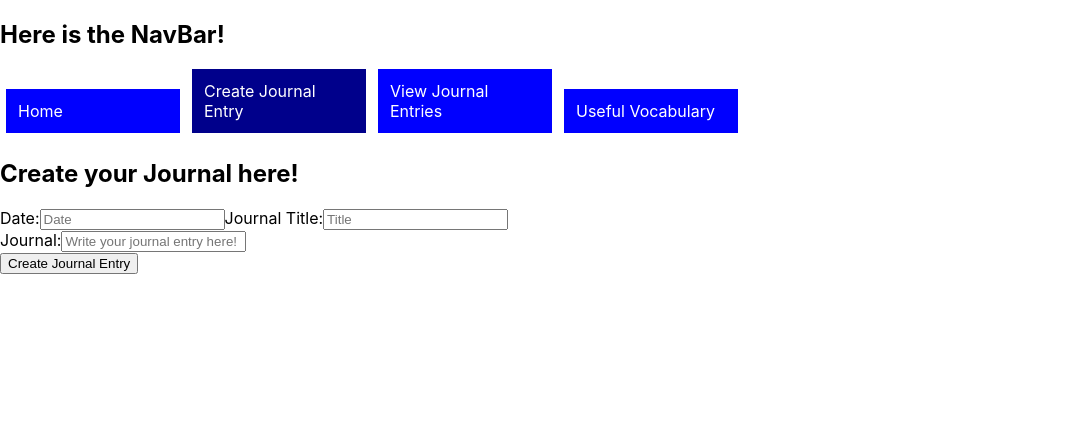
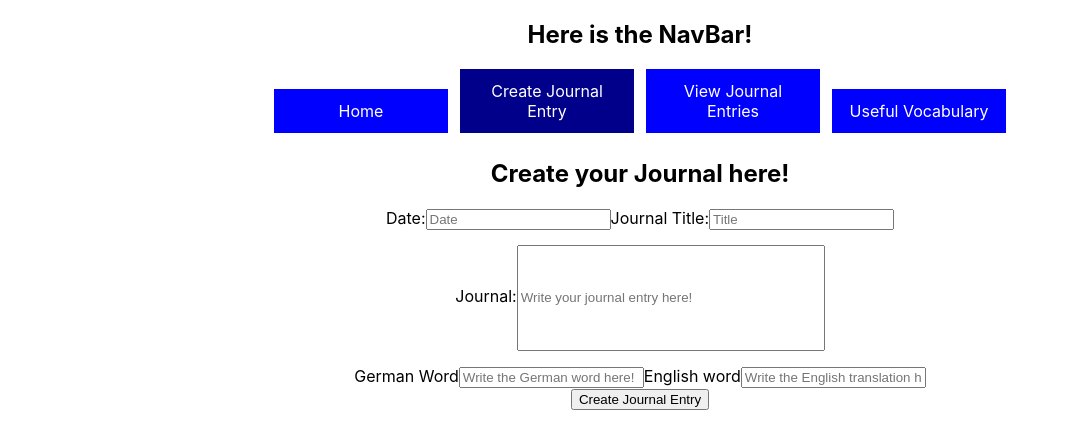
Before and after one commit to patrickyoung281/phase-2-project, a React (Create React App) app: page /createjournal in a window 1280 px wide. Shown: the top 448 px of the page, without its empty margins (0-1069 px from the left). Built offline with nearby package versions, Linux system fonts and the light colour scheme.

Commit message:
vocab working. CSS sheet imported.

```diff
--- a/db.json
+++ b/db.json
@@ -22,7 +22,7 @@
       "GermanWord": "",
       "EnglishWord": "",
       "Type": "",
-      "journalEntry": "pppppppp",
+      "journalEntry": "Hellooooooooooo",
       "date": "",
       "title": "",
       "id": 3
@@ -31,10 +31,37 @@
       "GermanWord": "",
       "EnglishWord": "",
       "Type": "",
-      "journalEntry": "Journal Practice",
+      "journalEntry": "MERRRRRRRRRRRR",
       "date": "",
       "title": "",
       "id": 4
+    },
+    {
+      "GermanWord": "",
+      "EnglishWord": "",
+      "Type": "",
+      "journalEntry": "Eggs",
+      "date": "",
+      "title": "",
+      "id": 5
+    },
+    {
+      "GermanWord": "",
+      "EnglishWord": "",
+      "Type": "",
+      "journalEntry": "HEllooooo",
+      "date": "",
+      "title": "",
+      "id": 6
+    },
+    {
+      "GermanWord": "",
+      "EnglishWord": "",
+      "Type": "",
+      "journalEntry": "MERRRRRRRRRRRR",
+      "date": "",
+      "title": "",
+      "id": 7
     }
   ]
 }
--- a/src/App.css
+++ b/src/App.css
@@ -36,3 +36,14 @@
     transform: rotate(360deg);
   }
 }
+
+.journalCards {
+  color: blue;
+}
+
+#journalEntryBox {
+  height: 100px;
+  width: 300px;
+  margin-top: 15px;
+  margin-bottom: 15px;
+}
--- a/src/components/App.js
+++ b/src/components/App.js
@@ -5,6 +5,7 @@ import CreateJournal from "./CreateJournal";
 import DisplayJournals from "./DisplayJournals";
 import Vocab from "./Vocab";
 import { Route } from "react-router-dom";
+import "../"
 
 
 
--- a/src/components/CreateJournal.js
+++ b/src/components/CreateJournal.js
@@ -6,6 +6,8 @@ const [title, setTitle] = useState("");
 const [date, setDate] = useState("");
 const [journal, setJournal] = useState("");
 const [newEntry, setNewEntry] = useState([]);
+const [germanWord, setGermanWord] = useState("");
+const [englishWord, setEnglishWord] = useState("");
 
 function handleTitleChange (e) {
     setTitle(e.target.value)
@@ -19,11 +21,19 @@ function handleJournalChange (e) {
     setJournal(e.target.value);
 }
 
+function handleGermanChange (e) {
+    setGermanWord(e.target.value);
+}
+
+function handleEnglishChange (e) {
+    setEnglishWord(e.target.value);
+}
+
 function handleSubmit (e) {
     e.preventDefault();
     const newEntry = {
-        GermanWord: "",
-        EnglishWord: "",
+        GermanWord: germanWord,
+        EnglishWord: englishWord,
         Type: "",
         journalEntry: journal,
         date: date,
@@ -45,6 +55,8 @@ function handleSubmit (e) {
     setTitle("");
     setDate("");
     setJournal("");
+    setGermanWord("");
+    setEnglishWord("");
 }
 
 
@@ -78,9 +90,30 @@ function handleSubmit (e) {
                     onChange={handleJournalChange}
                     value={journal}
                     placeholder="Write your journal entry here!"
-                    name="journal">
+                    name="journal"
+                    id="journalEntryBox">
                     </input>
                 </label>
+                <div>
+                <label>
+                    German Word
+                    <input type="text"
+                    onChange={handleGermanChange}
+                    name="GermanWord"
+                    value={germanWord}
+                    placeholder="Write the German word here!">
+                    </input>
+                </label>
+                <label>
+                    English word
+                    <input type="text"
+                    onChange={handleEnglishChange}
+                    name="EnglishWord"
+                    value={englishWord}
+                    placeholder="Write the English translation here!">
+                    </input>
+                </label>
+                </div>
             <div>
                 <input
                     type="submit"
@@ -90,7 +123,6 @@ function handleSubmit (e) {
             </div>
             </div>
         </form>
-
     </div>
     )
 
--- a/src/components/JournalCardCreator.js
+++ b/src/components/JournalCardCreator.js
@@ -2,7 +2,7 @@ import React, { useEffect, useState } from "react";
 
 function JournalCardCreator ( {title, date, journal} ) {
 
-    return  <h2>
+    return  <h2 class="journalCards">
                 Journal Title: {title}
                 Journal Date: {date}
                 Journal Entry: {journal}
--- a/src/index.js
+++ b/src/index.js
@@ -4,6 +4,7 @@ import './index.css';
 import App from './components/App';
 import reportWebVitals from './reportWebVitals';
 import { BrowserRouter, Route } from "react-router-dom";
+import "../src/App.css"
 
 const root = ReactDOM.createRoot(document.getElementById('root'));
 root.render(
```
